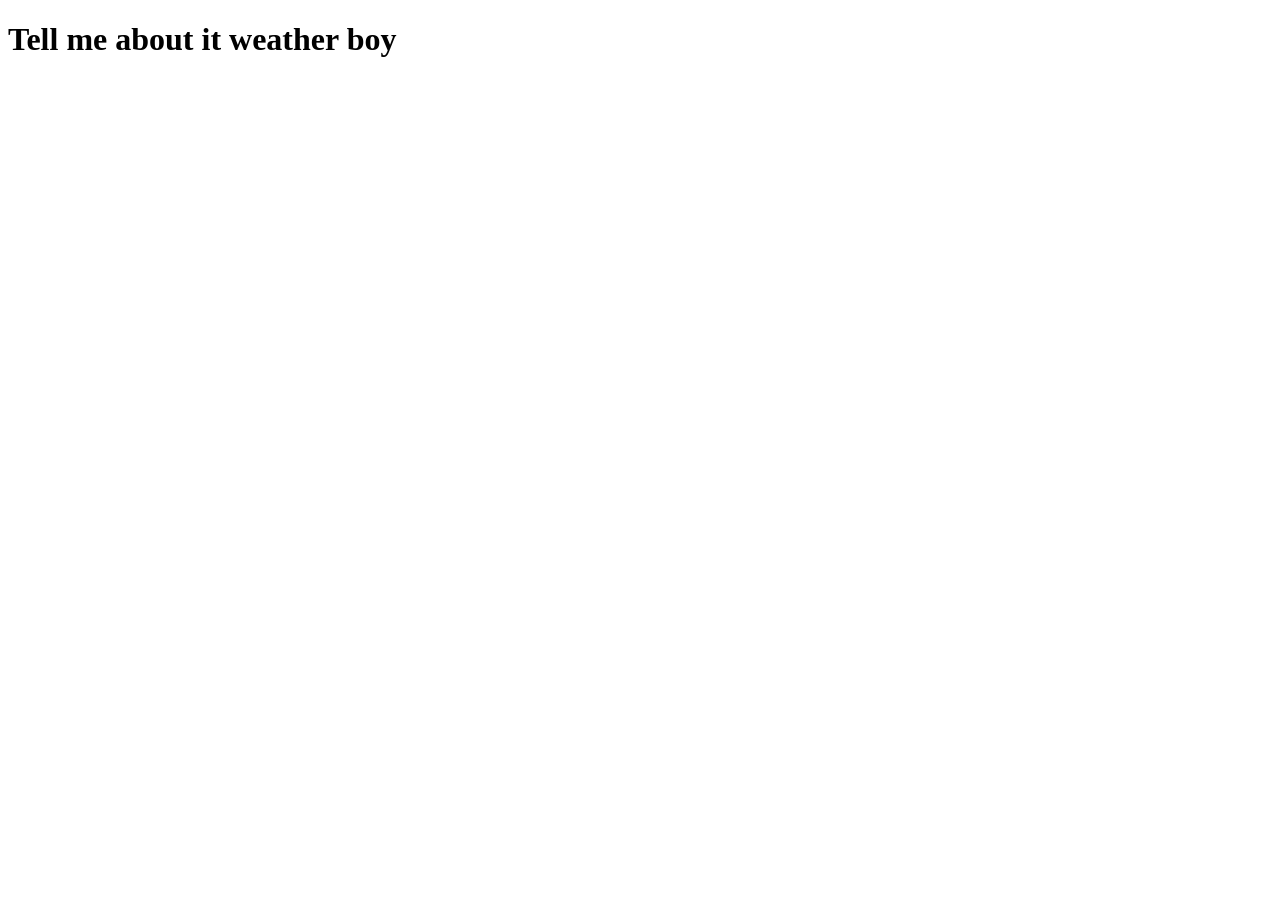
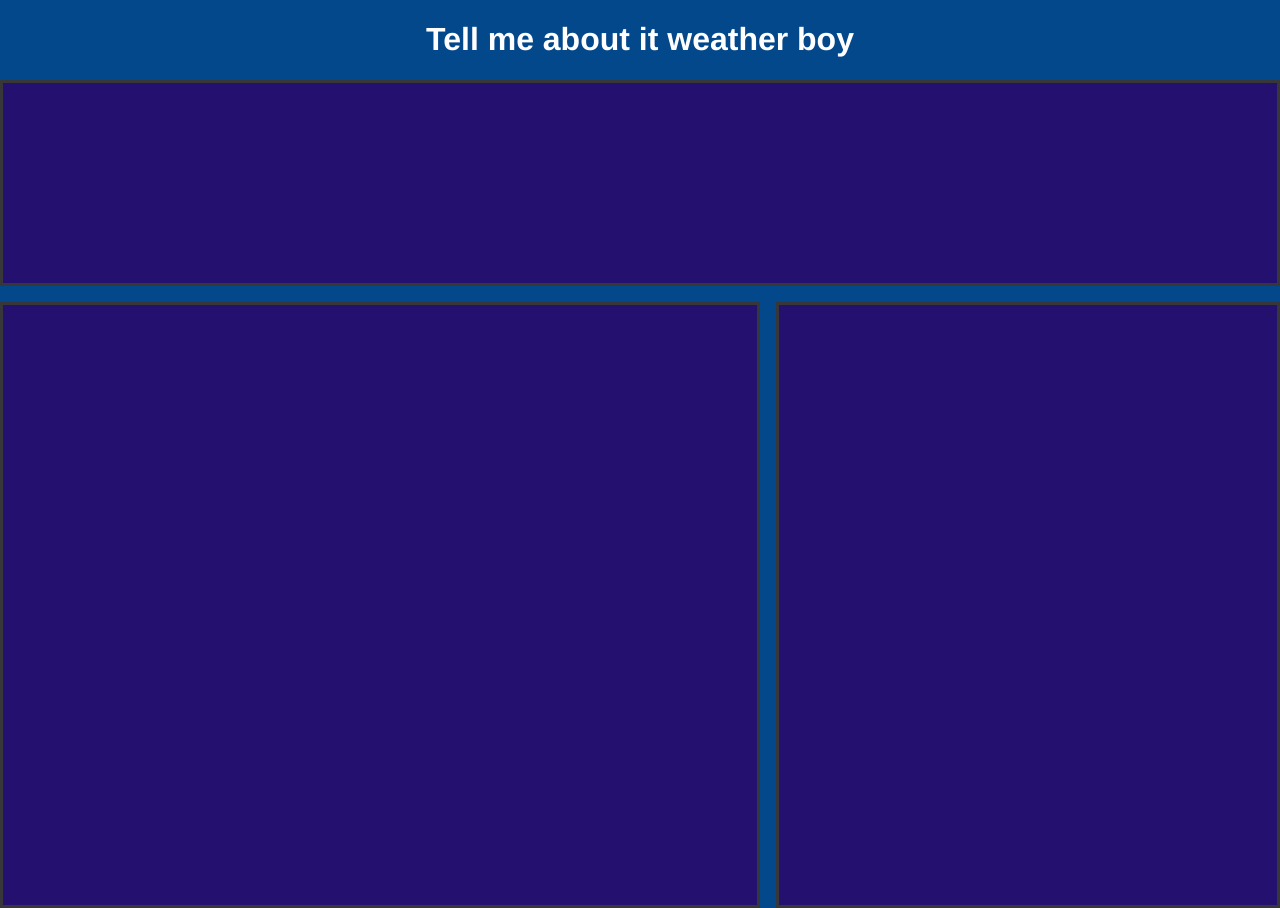
Before and after one commit to JordanGWiz/DailyDewpoint, a plain HTML site: page index.html in a window 1280 px wide. Before the commit the page ends 800 px from the top, so only its background shows below. Drawn offline with Linux system fonts and the light colour scheme; files that its build step writes are made by us from their sources.

Commit message:
Adding the Stylesheet to the HTML and Changing the CSS colors

```diff
--- a/assets/css/style.css
+++ b/assets/css/style.css
@@ -0,0 +1,48 @@
+html,
+body {
+  height: 100%;
+  margin: 0;
+  padding: 0;
+}
+
+body {
+  background-color: #04488c;
+  color: #ffffff;
+  font-family: "Helvetica Neue", Helvetica, sans-serif;
+  text-align: center;
+}
+
+h2 {
+  font-size: 2em;
+}
+
+.container {
+  margin: 1em;
+}
+
+.top,
+.left,
+.right {
+  background-color: #23106f;
+  border: 3px solid #373638;
+  overflow: hidden;
+}
+
+.top {
+  width: calc(100% - 6px);
+  min-height: 200px;
+}
+
+.left {
+  width: calc(60% - (0.5em + 6px));
+  float: left;
+  min-height: calc(100vh - 200px);
+  margin-top: 1em;
+}
+
+.right {
+  width: calc(40% - (0.5em + 6px));
+  float: right;
+  min-height: calc(100vh - 200px);
+  margin-top: 1em;
+}
--- a/index.html
+++ b/index.html
@@ -5,7 +5,7 @@
     <meta name="viewport" content="width=device-width, initial-scale=1.0" />
     <meta http-equiv="X-UA-Compatible" content="ie=edge" />
     <title>Daily Dewpoint</title>
-    <link rel="stylesheet" href="./assets/style.css" />
+    <link rel="stylesheet" href="./assets/css/style.css" />
   </head>
 
   <body>
```
